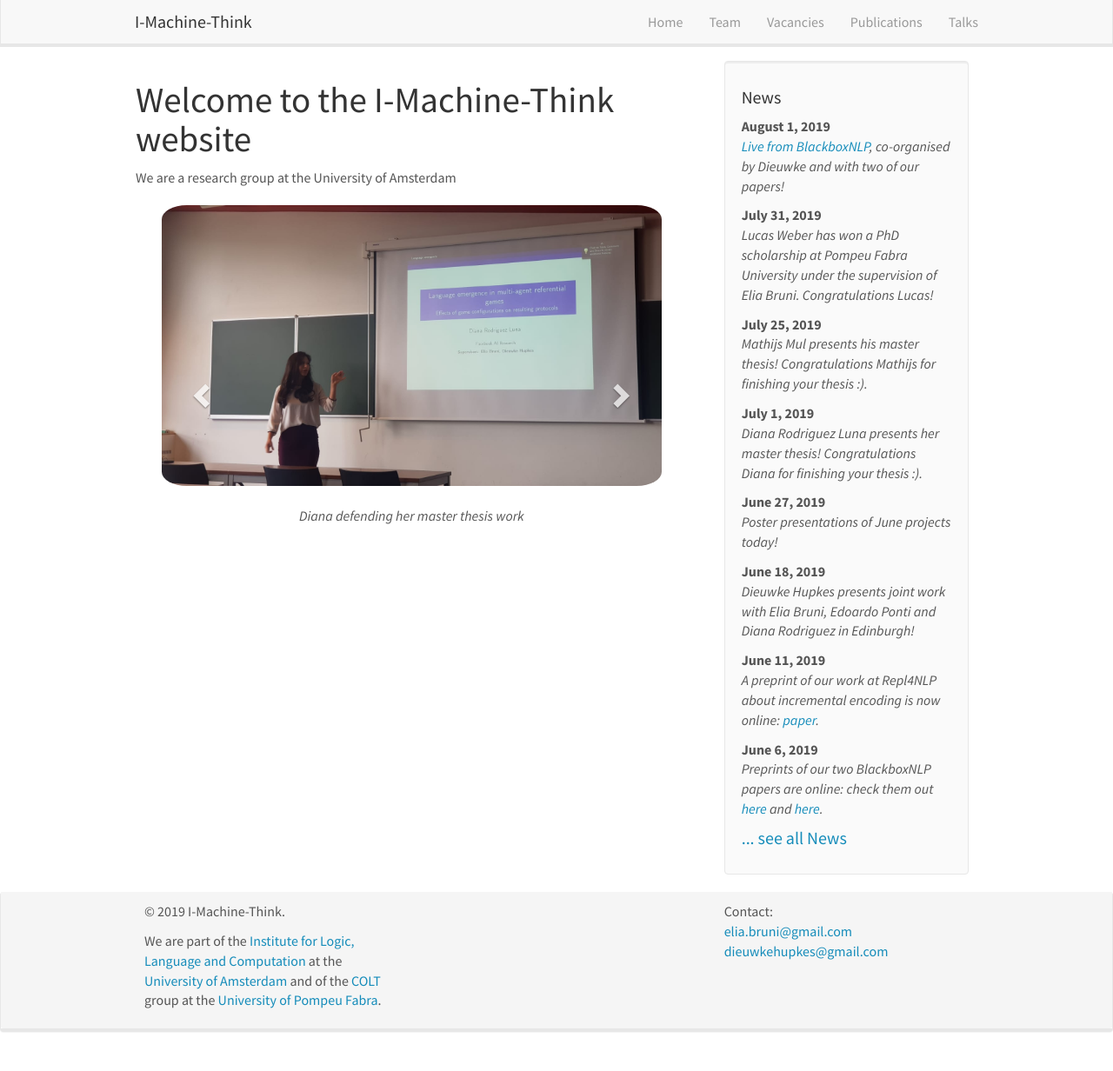
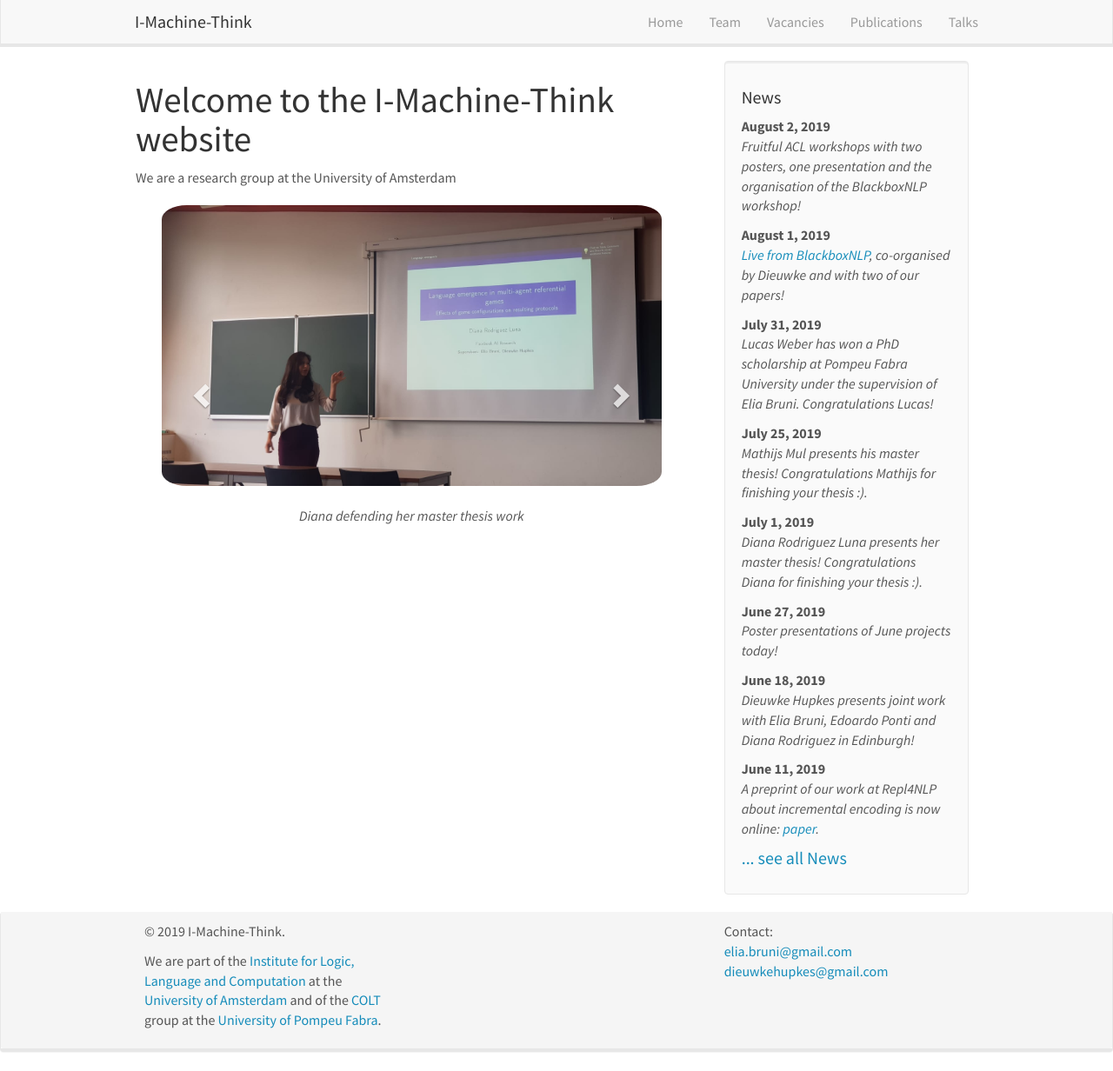
Before and after one commit to i-machine-think/i-machine-think.github.io, a Jekyll site: the page built from _pages/home.md, in a window 1280 px wide and 1232 px high. Shown: the whole window at 87% size. Built offline with Jekyll 4.4.1, drawn with Linux system fonts in a browser that asks for light colours; nearby versions of some CDN libraries; some of the changed lines change nothing that is shown.

Commit message:
Add news about presentations at ACL workshops

```diff
--- a/_data/news.yml
+++ b/_data/news.yml
@@ -1,3 +1,10 @@
+- date: "August 2, 2019"
+  headline: "Fruitful ACL workshops with two posters, one presentation and the organisation of the BlackboxNLP workshop!"
+  content: "Fruitful ACL workshops with two posters, one presentation and the organisation of the BlackboxNLP workshop! Dennis presented our paper on <a href='https://arxiv.org/abs/1906.01634'>the realisation of compositionality in neurual networks</a> for 400+ registrants at BlackboxNLP (picture below).
+  Kris explained <a href='https://arxiv.org/abs/1906.01234'>his work about compositionality and attention</a> with a poster to many interested at the same workshop.
+  Dieuwke lead a well received panel discussion at BlackboxNLP.
+  The next day, Dennis presented <a href='https://arxiv.org/abs/1906.03293'>his work on incremental encoding</a> with a poster at the Repl4NLP workshop."
+  image: "DennisBlackboxNLP.jpg"
 
 - date: "August 1, 2019"
   headline: "<a href='https://www.youtube.com/embed/JEH2fiyjrJU'>Live from BlackboxNLP</a>, co-organised by Dieuwke and with two of our papers! "
```
